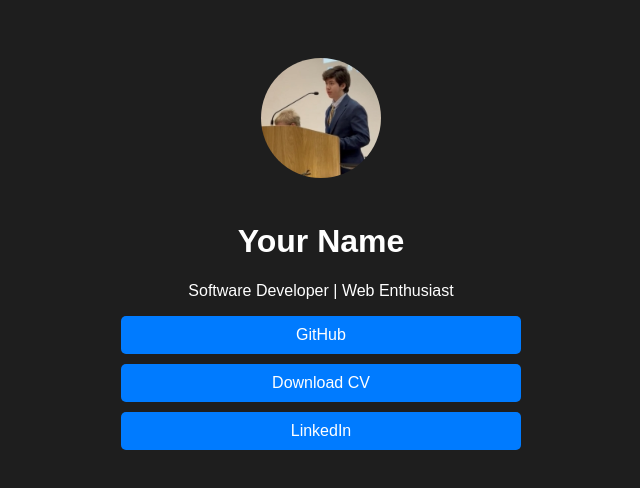
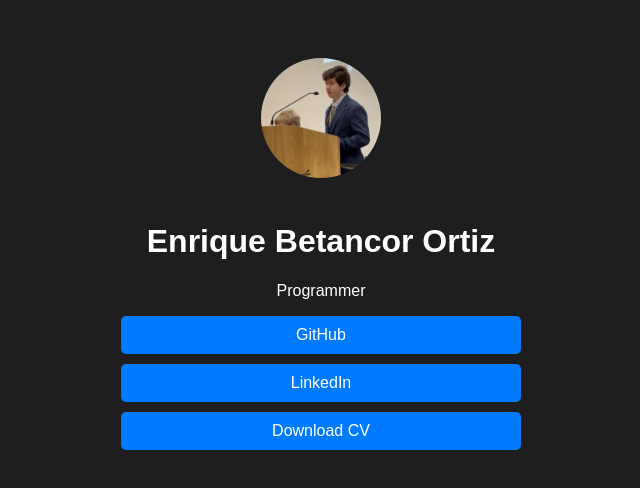
Before and after one commit to ebetancoro/website-cv-temp, a plain HTML site: page index.html in a window 1280 px wide. Shown: the whole page, without its empty margins (319-959 px from the left). Drawn offline with Linux system fonts and the light colour scheme.

Commit message:
Update index.html

```diff
--- a/index.html
+++ b/index.html
@@ -9,13 +9,13 @@
 <body>
     <div class="container">
         <img src="assets/profile.jpg" alt="Profile Picture" class="profile-pic">
-        <h1>Your Name</h1>
-        <p>Software Developer | Web Enthusiast</p>
+        <h1>Enrique Betancor Ortiz</h1>
+        <p>Programmer</p>
 
         <div class="links">
             <a href="https://github.com/ebetancoro" target="_blank">GitHub</a>
+            <a href="https://www.linkedin.com/in/enrique-betancor-ortiz-5559a2338/" target="_blank">LinkedIn</a>
             <a href="assets/cv.pdf" target="_blank">Download CV</a>
-            <a href="https://www.linkedin.com/in/enrique-betancor-ortiz-5559a2338/" target="_blank">LinkedIn</a>
         </div>
     </div>
     <script src="script.js"></script>
```
